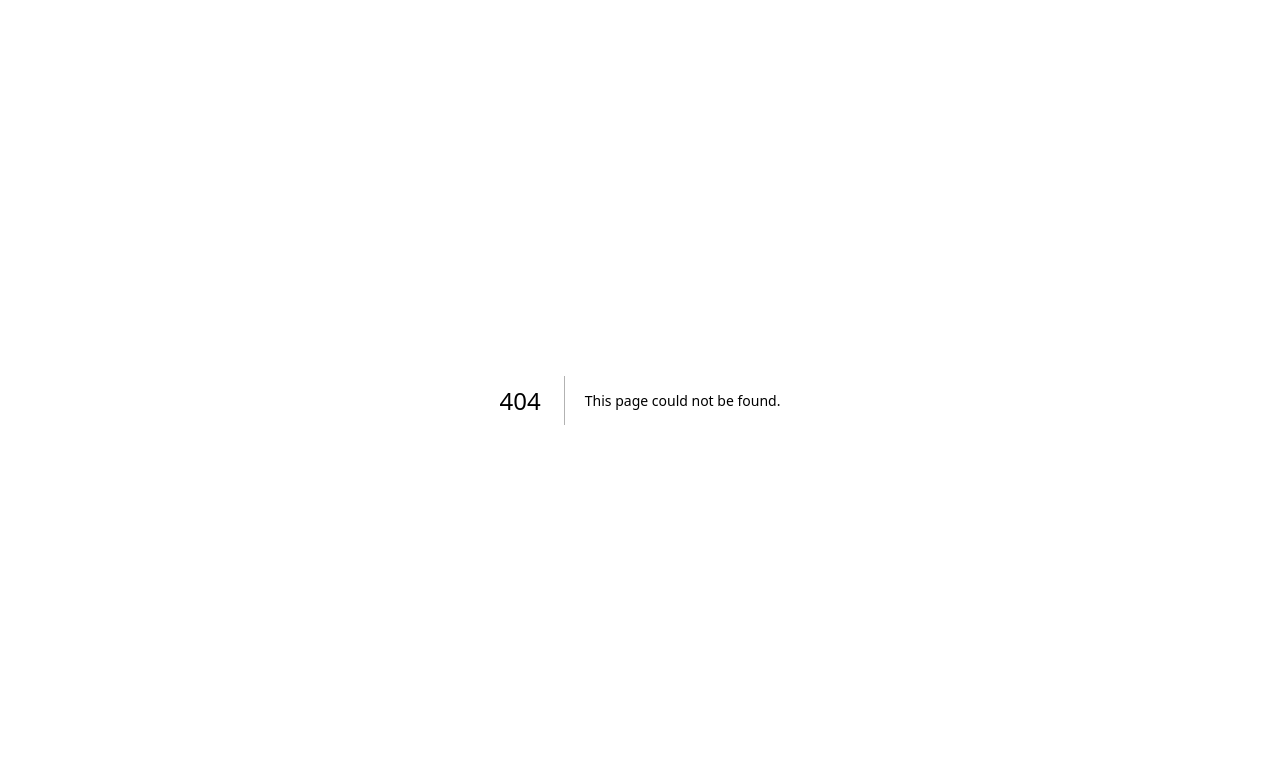
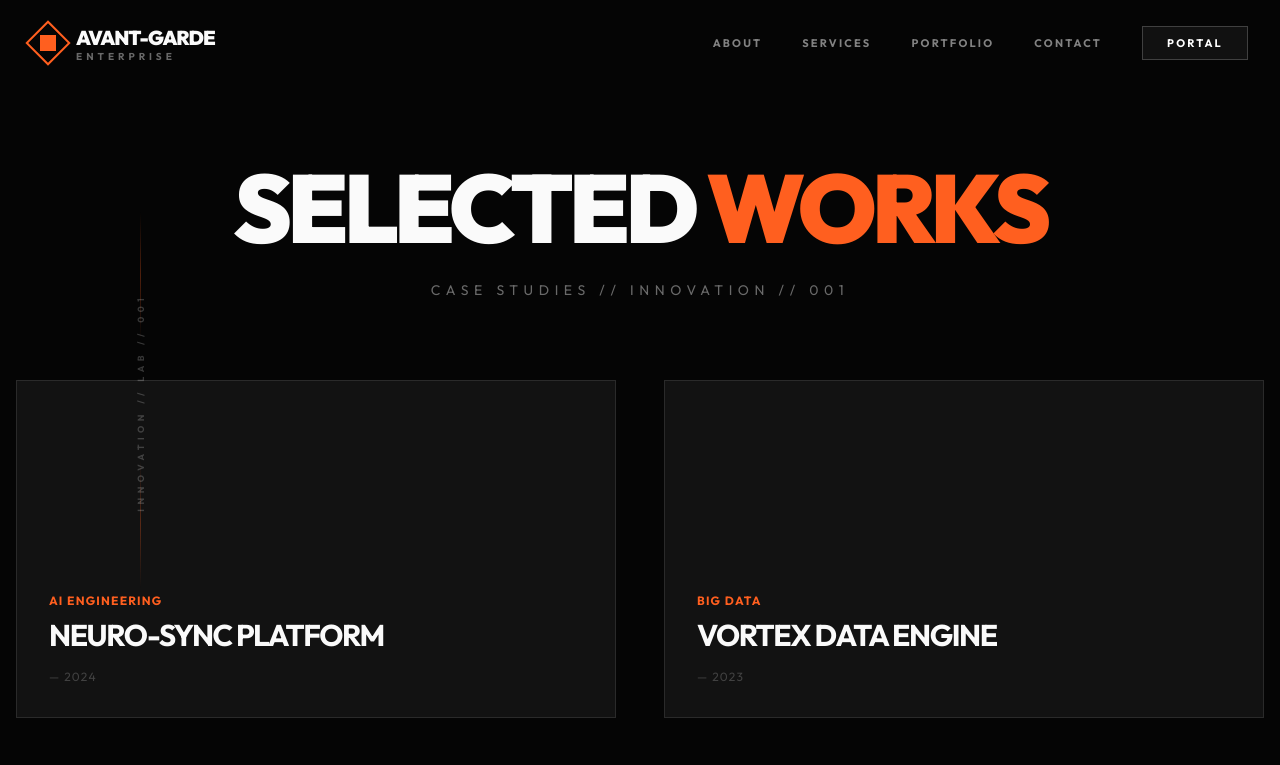
Before and after one commit to kishdav-byte/avantgardeenterprise-website, a Next.js app: page /portfolio in a window 1280 px wide. Before the commit this address had no page. Shown: the top 765 px of the page. Built offline with nearby package versions, Linux system fonts and the light colour scheme.

Commit message:
feat: refactor navigation to use separate pages and remove action button

```diff
--- /dev/null
+++ b/app/about/page.tsx
@@ -0,0 +1,15 @@
+import { Navbar } from "@/components/Navbar"
+import { Footer } from "@/components/Footer"
+import { About } from "@/components/sections/About"
+
+export default function AboutPage() {
+    return (
+        <main className="min-h-screen bg-background text-foreground">
+            <Navbar />
+            <div className="pt-32">
+                <About />
+            </div>
+            <Footer />
+        </main>
+    )
+}
--- /dev/null
+++ b/app/contact/page.tsx
@@ -0,0 +1,15 @@
+import { Navbar } from "@/components/Navbar"
+import { Footer } from "@/components/Footer"
+import { ContactForm } from "@/components/sections/ContactForm"
+
+export default function ContactPage() {
+    return (
+        <main className="min-h-screen bg-background text-foreground">
+            <Navbar />
+            <div className="pt-32">
+                <ContactForm />
+            </div>
+            <Footer />
+        </main>
+    )
+}
--- a/app/page.tsx
+++ b/app/page.tsx
@@ -10,9 +10,6 @@ export default function Home() {
     <main className="min-h-screen bg-background text-foreground selection:bg-accent selection:text-accent-foreground">
       <Navbar />
       <Hero />
-      <Services />
-      <About />
-      <ContactForm />
       <Footer />
     </main>
   )
--- /dev/null
+++ b/app/portfolio/page.tsx
@@ -0,0 +1,63 @@
+"use client"
+
+import { Navbar } from "@/components/Navbar"
+import { Footer } from "@/components/Footer"
+import { motion } from "framer-motion"
+
+const projects = [
+    { title: "Neuro-Sync Platform", category: "AI Engineering", year: "2024" },
+    { title: "Vortex Data Engine", category: "Big Data", year: "2023" },
+    { title: "Lumina Interface", category: "UX/UI Design", year: "2024" },
+    { title: "Ghost Protocol Security", category: "Cybersecurity", year: "2023" },
+]
+
+export default function PortfolioPage() {
+    return (
+        <main className="min-h-screen bg-background text-foreground">
+            <Navbar />
+
+            <section className="pt-40 pb-20 px-4">
+                <div className="container mx-auto">
+                    <motion.div
+                        initial={{ opacity: 0, y: 20 }}
+                        animate={{ opacity: 1, y: 0 }}
+                        className="mb-20 text-center"
+                    >
+                        <h1 className="text-6xl md:text-8xl font-black tracking-tighter uppercase mb-6">
+                            Selected <span className="text-accent">Works</span>
+                        </h1>
+                        <p className="text-white/40 uppercase tracking-[0.4em] text-sm">Case Studies // Innovation // 001</p>
+                    </motion.div>
+
+                    <div className="grid grid-cols-1 md:grid-cols-2 gap-12">
+                        {projects.map((project, index) => (
+                            <motion.div
+                                key={project.title}
+                                initial={{ opacity: 0, y: 30 }}
+                                animate={{ opacity: 1, y: 0 }}
+                                transition={{ delay: index * 0.1 }}
+                                className="group relative aspect-video bg-white/5 border border-white/10 p-8 flex flex-col justify-end overflow-hidden"
+                            >
+                                <div className="absolute inset-0 bg-accent/5 opacity-0 group-hover:opacity-100 transition-opacity" />
+                                <div className="relative z-10">
+                                    <p className="text-accent text-xs font-bold tracking-widest uppercase mb-2">{project.category}</p>
+                                    <h3 className="text-3xl font-bold uppercase tracking-tighter group-hover:text-accent transition-colors">{project.title}</h3>
+                                    <p className="text-white/20 text-xs mt-4 uppercase tracking-widest">— {project.year}</p>
+                                </div>
+                                <div className="absolute top-8 right-8 w-12 h-12 border border-white/10 flex items-center justify-center opacity-0 group-hover:opacity-100 transition-all transform translate-x-4 group-hover:translate-x-0">
+                                    <span className="text-xl">↗</span>
+                                </div>
+                            </motion.div>
+                        ))}
+                    </div>
+
+                    <div className="mt-20 py-20 border-t border-white/5 text-center">
+                        <p className="text-white/30 text-sm uppercase tracking-[0.2em]">More projects coming soon...</p>
+                    </div>
+                </div>
+            </section>
+
+            <Footer />
+        </main>
+    )
+}
--- /dev/null
+++ b/app/services/page.tsx
@@ -0,0 +1,15 @@
+import { Navbar } from "@/components/Navbar"
+import { Footer } from "@/components/Footer"
+import { Services } from "@/components/sections/Services"
+
+export default function ServicesPage() {
+    return (
+        <main className="min-h-screen bg-background text-foreground">
+            <Navbar />
+            <div className="pt-32">
+                <Services />
+            </div>
+            <Footer />
+        </main>
+    )
+}
--- a/components/Navbar.tsx
+++ b/components/Navbar.tsx
@@ -7,10 +7,10 @@ import { cn } from "@/lib/utils"
 import { motion, AnimatePresence } from "framer-motion"
 
 const navItems = [
-    { name: "About", href: "#about" },
-    { name: "Services", href: "#services" },
-    { name: "Portfolio", href: "#portfolio" },
-    { name: "Contact", href: "#contact" },
+    { name: "About", href: "/about" },
+    { name: "Services", href: "/services" },
+    { name: "Portfolio", href: "/portfolio" },
+    { name: "Contact", href: "/contact" },
 ]
 
 export function Navbar() {
@@ -49,9 +49,6 @@ export function Navbar() {
                     >
                         Portal
                     </Link>
-                    <button className="px-6 py-2 border border-accent/20 hover:border-accent text-accent text-[11px] font-bold uppercase tracking-[0.2em] transition-all bg-accent/5">
-                        Start Project
-                    </button>
                 </nav>
 
                 {/* Mobile Toggle */}
```
